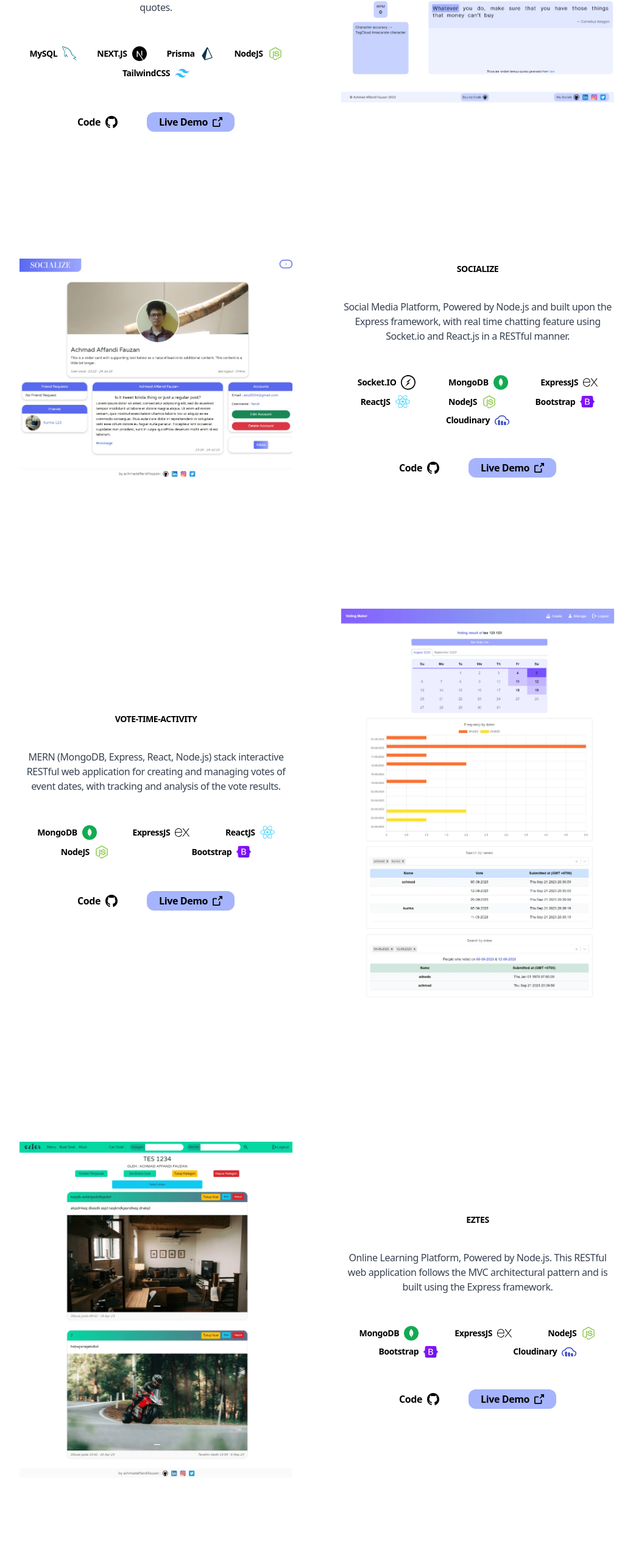
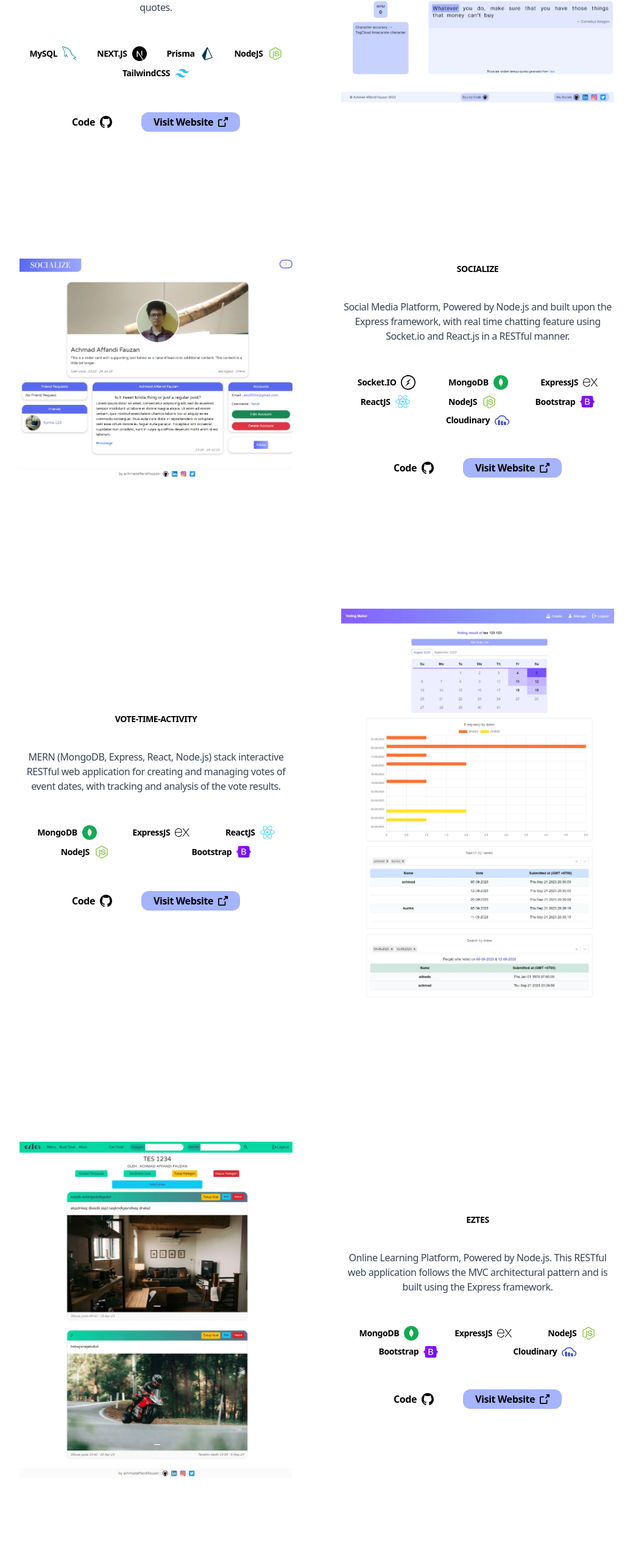
Before and after one commit to achmadaffandifauzan/portofolio, a React (Create React App) app: page / in a window 1280 px wide. Shown: the part 1924-4490 px from the top of the page at 61% size, without its empty margins (120-1159 px from the left). Built offline with nearby package versions, Linux system fonts and the light colour scheme.

Commit message:
change the live demo label

```diff
--- a/src/projects/Eztes.js
+++ b/src/projects/Eztes.js
@@ -180,7 +180,7 @@ const Eztes = ({ windowWidth }) => {
             className="flex gap-2 hover:bg-[#87f7db] bg-indigo-300  transition-all px-5 py-1 rounded-xl"
             href="https://eztes.affandif.com/"
           >
-            <span className="self-center">Live Demo</span>
+            <span className="self-center">Visit Website</span>
             <img
               src="/logo/new-window.svg"
               className="w-4 h-fit self-center"
--- a/src/projects/Seacinema.js
+++ b/src/projects/Seacinema.js
@@ -100,7 +100,7 @@ const Seacinema = ({ windowWidth }) => {
             className="flex gap-2 hover:bg-[#87f7db] bg-indigo-300  transition-all px-5 py-1 rounded-xl"
             href="https://seacinema.affandif.com/"
           >
-            <span className="self-center">Live Demo</span>
+            <span className="self-center">Visit Website</span>
             <img
               src="/logo/new-window.svg"
               className="w-4 h-fit self-center"
--- a/src/projects/Socialize.js
+++ b/src/projects/Socialize.js
@@ -184,7 +184,7 @@ const Socialize = ({ windowWidth }) => {
             className="flex gap-2 hover:bg-[#87f7db] bg-indigo-300  transition-all px-5 py-1 rounded-xl"
             href="https://socialize.affandif.com"
           >
-            <span className="self-center">Live Demo</span>
+            <span className="self-center">Visit Website</span>
             <img
               src="/logo/new-window.svg"
               className="w-4 h-fit self-center"
--- a/src/projects/TypingTest.js
+++ b/src/projects/TypingTest.js
@@ -97,7 +97,7 @@ const TypingTest = ({ windowWidth }) => {
             className="flex gap-2 hover:bg-[#87f7db] bg-indigo-300  transition-all px-5 py-1 rounded-xl"
             href="https://type.affandif.com"
           >
-            <span className="self-center">Live Demo</span>
+            <span className="self-center">Visit Website</span>
             <img
               src="/logo/new-window.svg"
               className="w-4 h-fit self-center"
--- a/src/projects/Vote.js
+++ b/src/projects/Vote.js
@@ -102,7 +102,7 @@ const Vote = ({ windowWidth }) => {
             className="flex gap-2 hover:bg-[#87f7db] bg-indigo-300  transition-all px-5 py-1 rounded-xl"
             href="https://vote.affandif.com"
           >
-            <span className="self-center">Live Demo</span>
+            <span className="self-center">Visit Website</span>
             <img
               src="/logo/new-window.svg"
               className="w-4 h-fit self-center"
```
